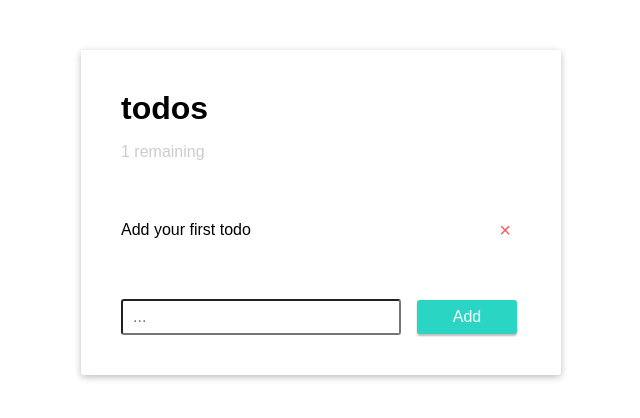
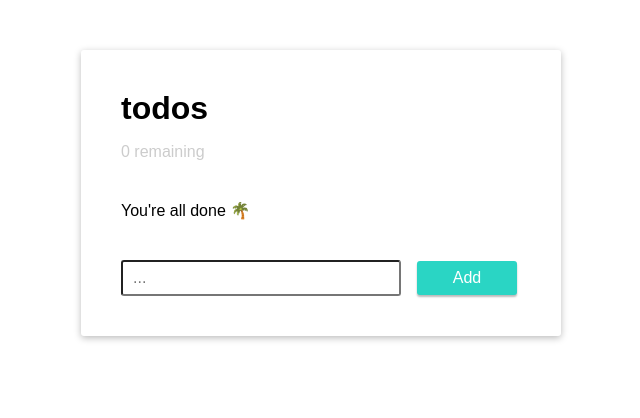
Before and after one commit to alexadark/todo-lodgify, a React app: page / in a window 1280 px wide. Shown: the top 418 px of the page, without its empty margins (319-959 px from the left). Built offline with nearby package versions, Linux system fonts and the light colour scheme; the HTML template or start-up script is replaced by a standard one.

Commit message:
remove add your first todo from the list of todos as it is not a todo, assign an id to todos with setState instead of manipulating the state which is not correct, empty the input once a todo is submitted

```diff
--- a/src/App.js
+++ b/src/App.js
@@ -7,14 +7,17 @@ export class App extends Component {
 
   state = {
     todo: '',
-    todos: [ { text: 'Add your first todo' } ]
+    todos: []
   }
 
   handleChange = event => this.setState({ todo: event.target.value });
 
   handleClickAdd = () => {
     const { todo, todos } = this.state;
-    todo && this.setState({ todos: [ ...todos, { text: todo } ] });
+    todo && this.setState({
+      todos: [...todos, { text: todo, id: uniqueId() }],
+      todo: ''
+    });
   };
 
   handleClickDelete = index => {
@@ -26,9 +29,7 @@ export class App extends Component {
   }
 
   render() {
-    this.state.todos.forEach((todo, index) => {
-      this.state.todos[index] = { ...todo, id: uniqueId() };
-    });
+
     const { todo, todos } = this.state;
     return (
       <div className="todo-list">
```
